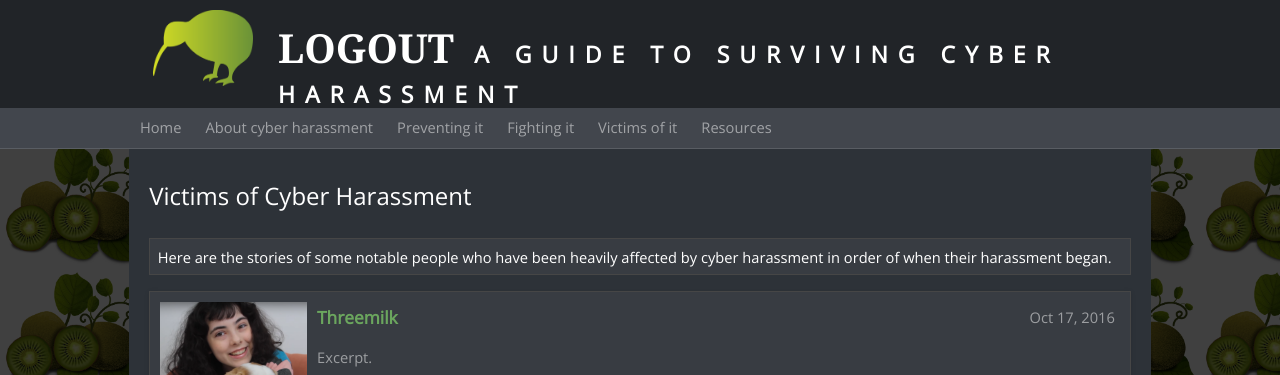
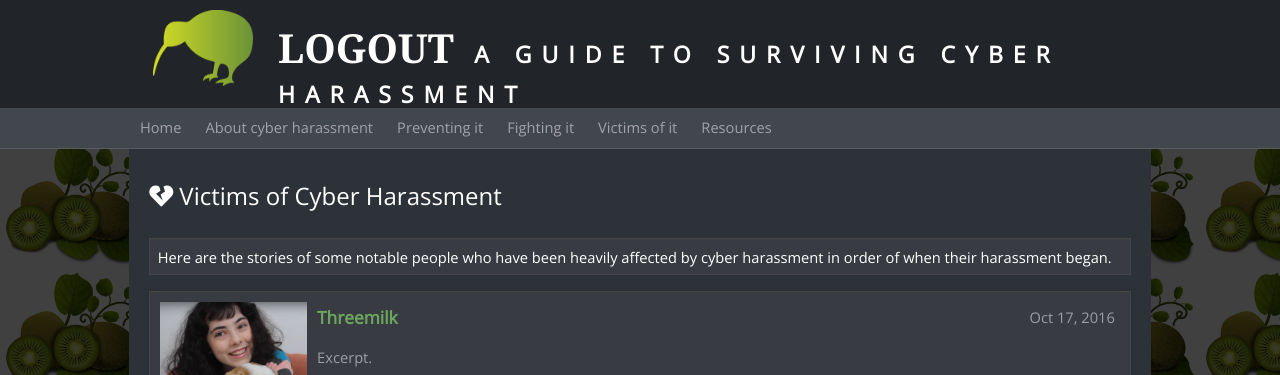
Before and after one commit to byliz/help, a Jekyll site: the page built from victims/index.html, in a window 1280 px wide. Shown: the top 375 px of the page. Built offline with Jekyll 4.4.1, drawn with Linux system fonts in a browser that asks for light colours; nearby versions of some CDN libraries; some web fonts are replaced; the list of posts is cut into pages by our own code.

Commit message:
Added cute icon to pages

```diff
--- a/about/index.html
+++ b/about/index.html
@@ -3,7 +3,7 @@ layout: default
 title: What is Cyber Harassment?
 ---
 
-<h1>About Cyber Harassment</h1>
+<h1><i class="fas fa-burn"></i> About Cyber Harassment</h1>
 
 <h2>What is cyber harassment?</h2>
 
--- a/fighting/index.html
+++ b/fighting/index.html
@@ -3,7 +3,7 @@ layout: default
 title: Fighting Cyber Harassment |
 ---
 
-<h1>Fighting Cyber Harassment</h1>
+<h1><i class="fas fa-fire-extinguisher"></i> Fighting Cyber Harassment</h1>
 
 <h2>How do I stop my harassers?</h2>
 
--- a/prevention/index.html
+++ b/prevention/index.html
@@ -3,7 +3,7 @@ layout: default
 title: Preventing Cyber Harassment |
 ---
 
-<h1>Preventing Cyber Harassment</h1>
+<h1><i class="fas fa-ban"></i> Preventing Cyber Harassment</h1>
 
 <h2>How do I prevent a cyber harasser from targeting me?</h2>
 
--- a/resources/index.html
+++ b/resources/index.html
@@ -3,7 +3,7 @@ layout: default
 title: Resources |
 ---
 
-<h1>Resources</h1>
+<h1><i class="far fa-life-ring"></i> Resources</h1>
 
 <h2>Immediate Help</h2>
 
--- a/victims/index.html
+++ b/victims/index.html
@@ -4,7 +4,7 @@ title: Victims |
 excerpt: "Notable Victims of Cyber Harassment"
 ---
 
-<h1>Victims of Cyber Harassment</h1>
+<h1><i class="fas fa-heart-broken"></i> Victims of Cyber Harassment</h1>
 
 <p>Here are the stories of some notable people who have been heavily affected by cyber harassment in order of when their harassment began.</p>
 <br>
```
